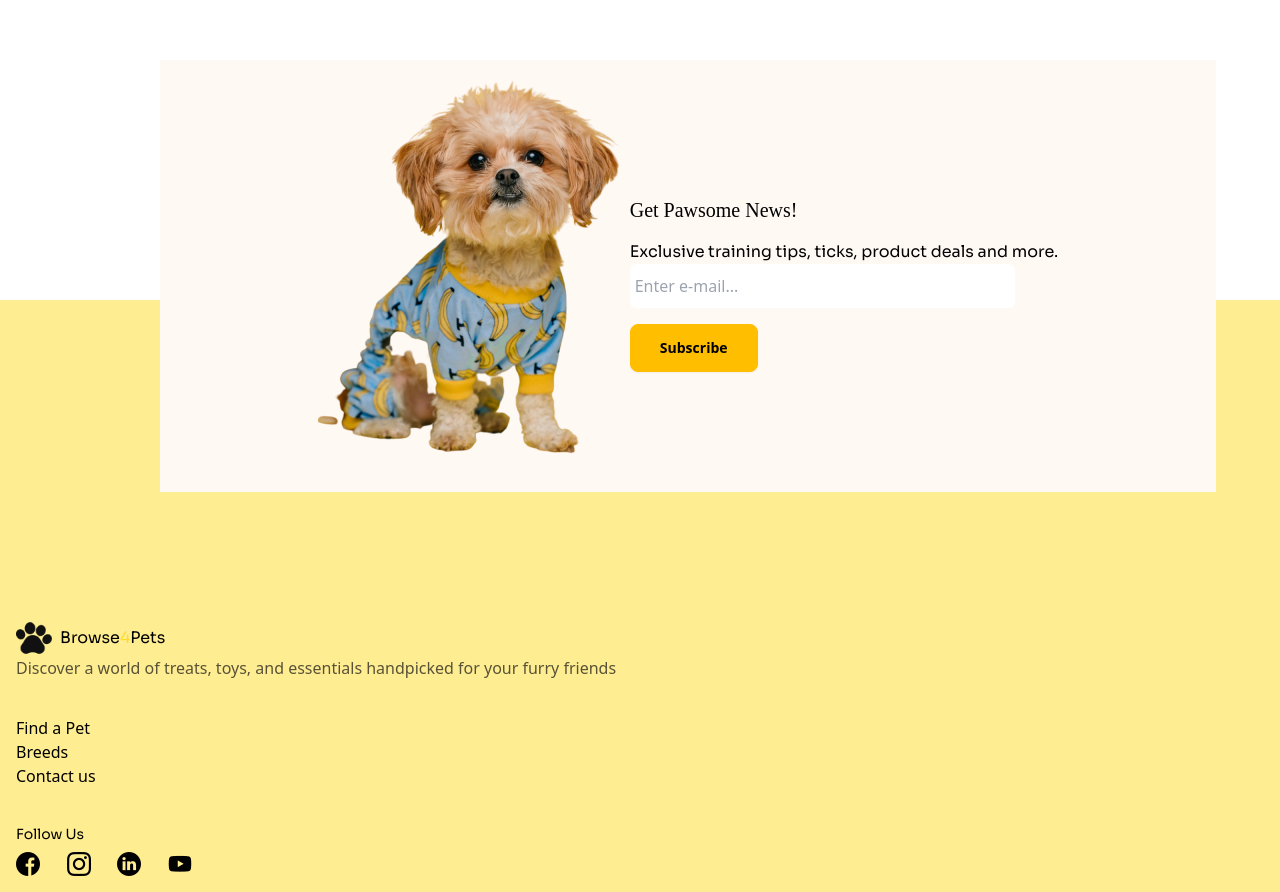
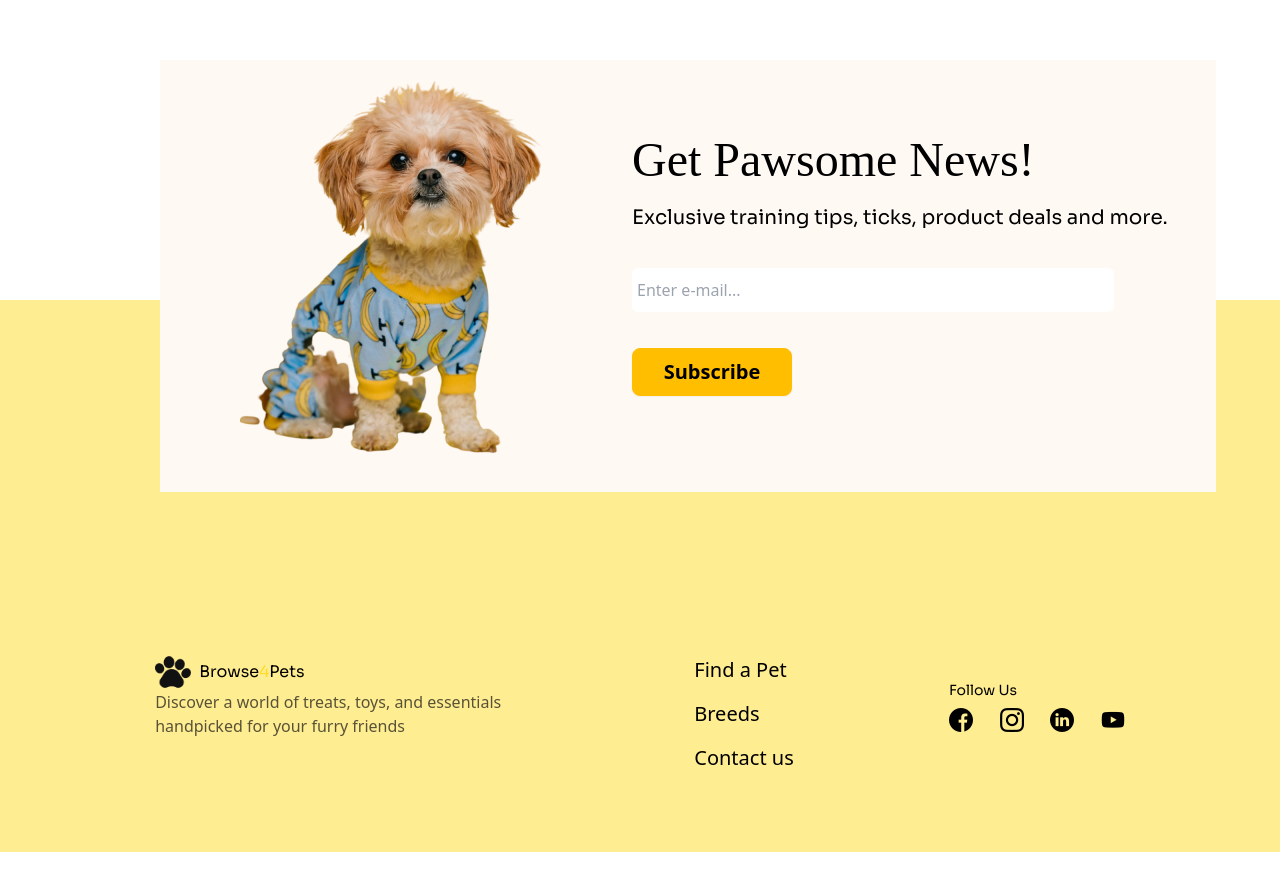
Before and after one commit to Shakil-009/assignment-3, a plain HTML site: page index.html in a window 1280 px wide. Shown: the part 3140-4032 px from the top of the page. After the commit the page ends 3992 px from the top, so only its background shows below. Drawn offline with nearby package versions, Linux system fonts and the light colour scheme; a web font is replaced by a local one.

Commit message:
added footer

```diff
--- a/index.html
+++ b/index.html
@@ -429,21 +429,21 @@
     </main>
     <footer class="relative">
 
-        <div class="pl-4 flex flex-col justify-end pt-80 bg-[#ffdc2680]">
+        <div class="pl-4 flex flex-col justify-end pt-80 bg-[#ffdc2680] md:flex-row md:pl-0 md:justify-evenly md:items-center md:pb-20">
 
-            <div>
+            <div class="md:w-96">
                 <div class="flex items-center">
                     <div>
                         <img class="w-9 h-9 mr-2" src="c1-assets/logo-footer.png" alt="">
                     </div>
                     <h4 class="sora text-black">Browse<span class="text-[#FFDC26]">4</span>Pets</h4>
                 </div>
-                <p class="text-[#111111B3]">Discover a world of treats, toys, and essentials handpicked for your furry
+                <p class="text-[#111111B3] md:w-96">Discover a world of treats, toys, and essentials handpicked for your furry
                     friends</p>
             </div>
 
-            <div class="flex flex-col text-black w-2/5 justify-between mt-9"><a class="" href="">Find a Pet</a><a
-                    class="" href="">Breeds</a><a class="" href="">Contact us</a></div>
+            <div class="flex flex-col text-black w-2/5 justify-between mt-9 md:w-auto md:gap-4"><a class="md:text-xl" href="">Find a Pet</a><a
+                    class="md:text-xl" href="">Breeds</a><a class="md:text-xl" href="">Contact us</a></div>
 
             <div class="mt-9 pb-4">
                 <h5 class="sora text-sm text-black mb-2">Follow Us</h5>
@@ -455,20 +455,20 @@
 
         </div>
         <div class="bg-[#FFF9F4] w-[90%] mx-auto absolute -top-96 left-4 md:w-[82.5%] md:left-40 md:-top-60">
-            <div class="flex flex-col justify-center items-center py-5 md:flex-row">
+            <div class="flex flex-col justify-center items-center py-5 md:flex-row md:justify-start md:items-start md:ml-20">
                 <div>
                     <img src="c1-assets/cute-pet-mid.png" alt="">
                 </div>
-                <div class="align-middle">
-                    <h3 class="adlam-regular text-xl text-black text-center mt-4 md:text-left">Get Pawsome News!</h3>
-                    <p class="sora text-base text-black text-center mt-4 md:text-left">Exclusive training tips, ticks, product deals
+                <div class="align-middle md:mt-10 md:ml-20">
+                    <h3 class="adlam-regular text-xl text-black text-center mt-4 md:text-left md:mb-5 md:text-5xl">Get Pawsome News!</h3>
+                    <p class="sora text-base text-black text-center mt-4 md:text-left md:mb-9 md:text-xl">Exclusive training tips, ticks, product deals
                         and more.</p>
-                    <div class="w-[90%] mx-auto mt-4 md:m-0">
+                    <div class="w-[90%] mx-auto mt-4 md:m-0 md:mb-9">
                         <input class="bg-white border-collapse w-[100%] h-11 rounded-md" type="text"
                             placeholder="Enter e-mail...">
                     </div>
                     <div class="justify-items-center w-32 mx-auto mt-4 md:mx-0">
-                        <button class="btn btn-warning h-8 w-32 mx-auto md:mx-0 hover:cursor-pointer hover:bg-amber-500">
+                        <button class="btn btn-warning h-8 w-32 md:w-40 mx-auto md:mx-0 hover:cursor-pointer hover:bg-amber-500 md:text-xl">
                             Subscribe
                         </button>
                     </div>
```
